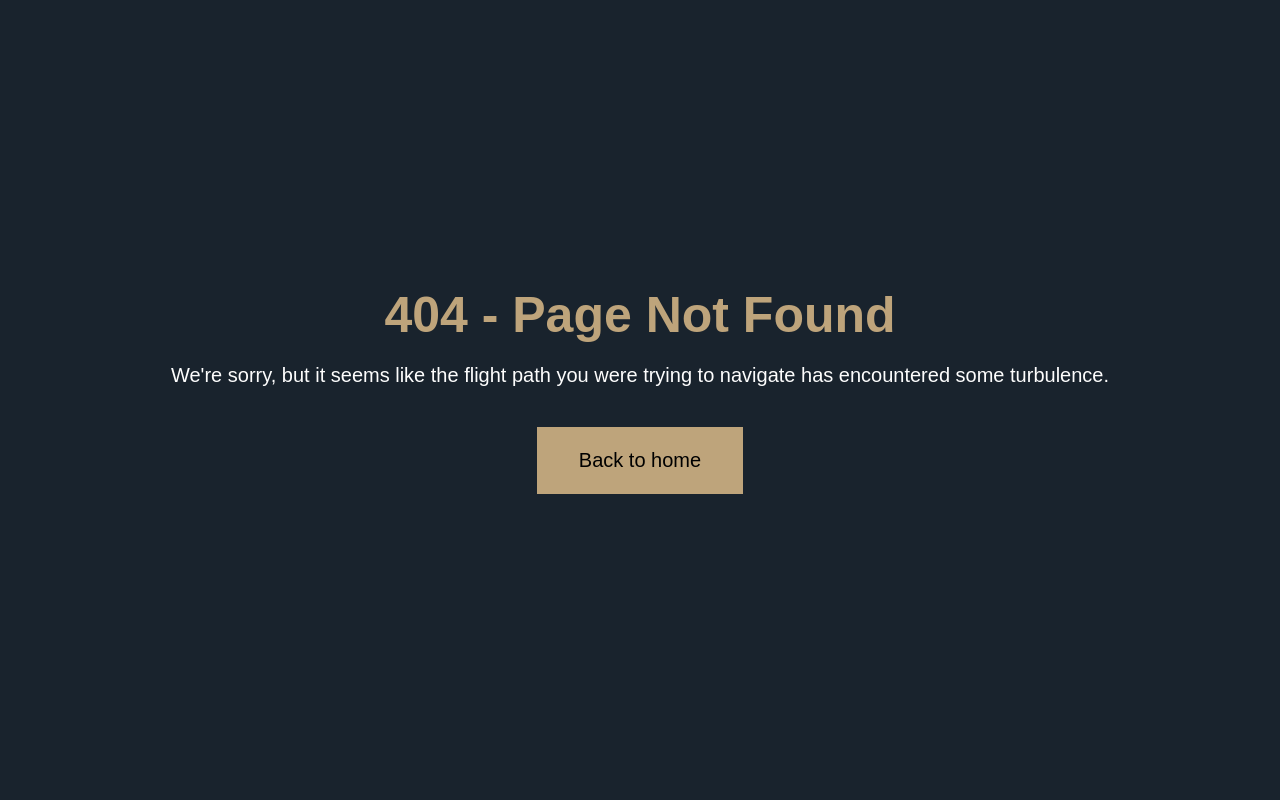
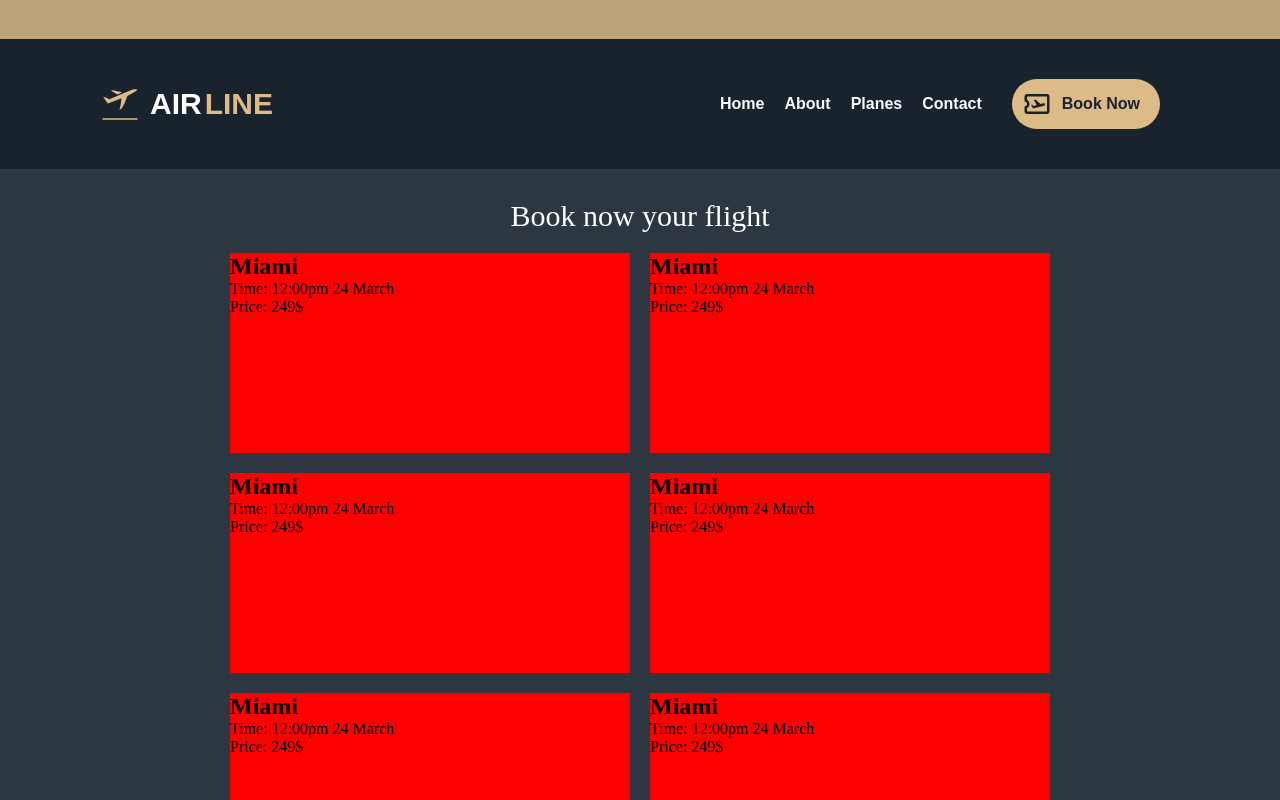
Before and after one commit to muradnuriyev001/Airlines-company, a React (Vite) app: page /book-now in a window 1280 px wide. Before the commit this address had no page. Shown: the top 800 px of the page. Built offline with nearby package versions, Linux system fonts and the light colour scheme.

Commit message:
Style fix #5

```diff
--- a/src/components/App.tsx
+++ b/src/components/App.tsx
@@ -5,6 +5,7 @@ import Layout from "../pages/Layout/Layout";
 import About from "../pages/About/About";
 import Planes from "../pages/Planes/Planes";
 import Contact from "../pages/Contact/Contact";
+import BookNow from "../pages/BookNow/BookNow";
 import NotFound from "../pages/NotFound/NotFound";
 
 function App() {
@@ -15,6 +16,7 @@ function App() {
         <Route path="/about" element={<About />} />
         <Route path="/planes" element={<Planes />} />
         <Route path="/contact" element={<Contact />} />
+        <Route path="/book-now" element={<BookNow />} />
       </Route>
       <Route path="*" element={<NotFound />} />
     </Routes>
--- a/src/components/Footer/Footer.module.scss
+++ b/src/components/Footer/Footer.module.scss
@@ -63,7 +63,8 @@
 .links,
 .getStart {
   p {
-    font-size: 35px;
+    font-size: 25px;
+    font-weight: 800;
     color: var(--white-color);
     font-family: "Times New Roman", Times, serif;
   }
@@ -88,7 +89,8 @@
 
 .contact {
   p {
-    font-size: 35px;
+    font-size: 25px;
+    font-weight: 800;
     color: var(--white-color);
     font-family: "Times New Roman", Times, serif;
   }
--- a/src/components/Header/HeaderList/HeaderList.module.scss
+++ b/src/components/Header/HeaderList/HeaderList.module.scss
@@ -88,10 +88,17 @@
     }
   }
 }
-
+@media only screen and (min-width: 450px) {
+  .navBook {
+    display: none;
+  }
+}
 @media only screen and (max-width: 450px) {
   .book {
     display: none;
+  }
+  .navBook {
+    display: block;
   }
 }
 
@@ -102,6 +109,6 @@
     max-height: 50px;
   }
   100% {
-    max-height: 250px;
+    max-height: 300px;
   }
 }
--- a/src/components/Header/HeaderList/HeaderList.tsx
+++ b/src/components/Header/HeaderList/HeaderList.tsx
@@ -46,19 +46,22 @@ const HeaderList = () => {
             <NavLink to={"/contact"}>
               <li>Contact</li>
             </NavLink>
+            <NavLink className={c.navBook} to={"/book-now"}>
+              <li>Book Now</li>
+            </NavLink>
           </ul>
         </div>
       )}
 
       <div className={c.book}>
-        <NavLink to={"/book"}>
+        <NavLink to={"/book-now"}>
           <MdOutlineAirplaneTicket />
           <li>Book Now</li>
         </NavLink>
       </div>
 
       <button onClick={handleActive} className={c.burger}>
-        <IoMenu  />
+        <IoMenu />
       </button>
     </div>
   );
--- a/src/components/Loader/Loader.tsx
+++ b/src/components/Loader/Loader.tsx
@@ -1,7 +1,11 @@
 import "./Loader.css";
 
 const Loader = () => {
-  return <div className="loader-div"><span className="loader"></span></div>;
+  return (
+    <div className="loader-div">
+      <span className="loader"></span>
+    </div>
+  );
 };
 
 export default Loader;
--- /dev/null
+++ b/src/pages/BookNow/BookCard/BookCard.module.scss
@@ -0,0 +1,11 @@
+.bookCard {
+  background-color: red;
+  width: 400px;
+  height: 200px;
+}
+
+@media only screen and (max-width: 930px) {
+  .bookCard {
+    width: 600px;
+  }
+}
--- /dev/null
+++ b/src/pages/BookNow/BookCard/BookCard.tsx
@@ -0,0 +1,13 @@
+import c from "./BookCard.module.scss";
+
+const BookCard = () => {
+  return (
+    <div className={c.bookCard}>
+      <h2>Miami</h2>
+      <p>Time: 12:00pm 24 March</p>
+      <p>Price: 249$</p>
+    </div>
+  );
+};
+
+export default BookCard;
--- /dev/null
+++ b/src/pages/BookNow/BookNow.module.scss
@@ -0,0 +1,33 @@
+.book {
+  min-height: 400px;
+  background-color: var(--blue-color2);
+  padding: 30px 100px;
+  h1 {
+    color: white;
+    text-align: center;
+    padding-bottom: 20px;
+    font-size: 30px;
+    font-family: sans-serif "Times New Roman", Times, serif;
+    font-weight: 400;
+  }
+}
+
+.bookCards {
+  display: flex;
+  flex-wrap: wrap;
+  align-items: center;
+  justify-content: center;
+  gap: 20px;
+}
+
+@media only screen and (max-width: 1850px) {
+  .book {
+    padding: 30px 50px;
+  }
+}
+
+@media only screen and (max-width: 600px) {
+  .book {
+    padding: 30px 20px;
+  }
+}
--- /dev/null
+++ b/src/pages/BookNow/BookNow.tsx
@@ -0,0 +1,26 @@
+import BookCard from "./BookCard/BookCard";
+import c from "./BookNow.module.scss";
+
+const BookNow = () => {
+  return (
+    <div className={c.book}>
+      <h1>Book now your flight</h1>
+      <div className={c.bookCards}>
+        <BookCard />
+        <BookCard />
+        <BookCard />
+        <BookCard />
+        <BookCard />
+        <BookCard />
+        <BookCard />
+        <BookCard />
+        <BookCard />
+        <BookCard />
+        <BookCard />
+        <BookCard />
+      </div>
+    </div>
+  );
+};
+
+export default BookNow;
```
Also changed, not shown: src/assets/img/Footer/Footer.jpg (deleted).
